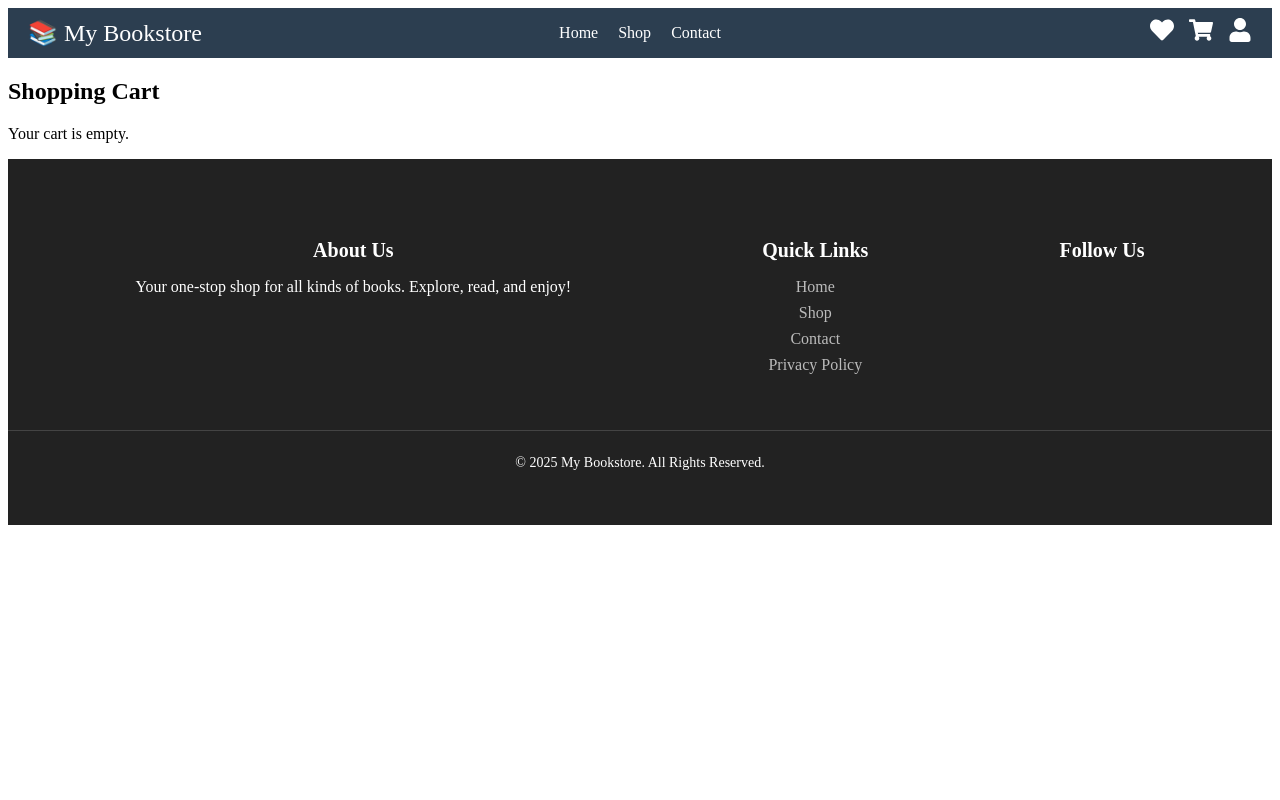
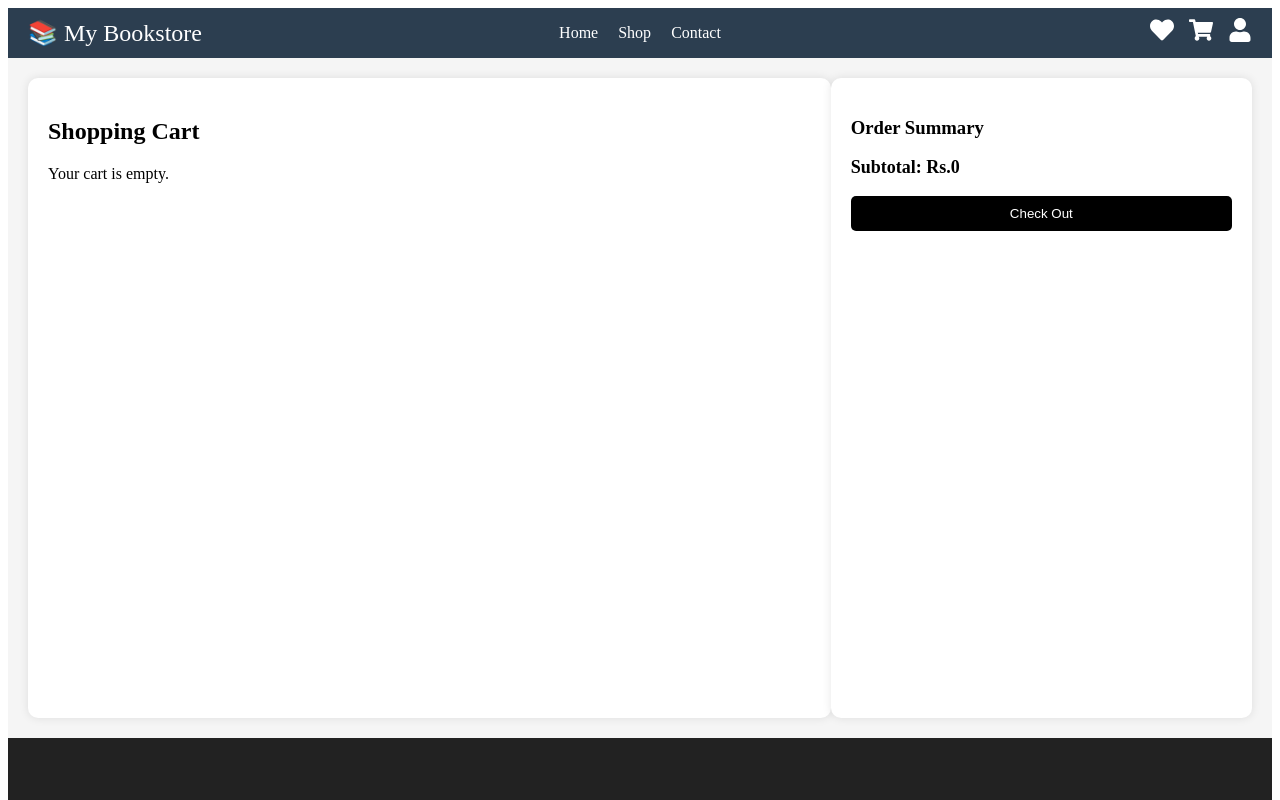
Before and after one commit to mqasim5171/frontend, a React (Create React App) app: page /cart in a window 1280 px wide. Shown: the top 800 px of the page. Built offline with nearby package versions, Linux system fonts and the light colour scheme.

Commit message:
last commit

```diff
--- a/src/CartContext.js
+++ b/src/CartContext.js
@@ -5,12 +5,32 @@ export const CartContext = createContext();
 export const CartProvider = ({ children }) => {
   const [cart, setCart] = useState([]);
 
+
   const addToCart = (book) => {
-    setCart((prevCart) => [...prevCart, book]);
+    setCart((prevCart) => {
+      const existingBook = prevCart.find((item) => item.id === book.id);
+      if (existingBook) {
+        return prevCart.map((item) =>
+          item.id === book.id ? { ...item, quantity: item.quantity + 1 } : item
+        );
+      }
+      return [...prevCart, { ...book, price: parseFloat(book.price.replace("$", "")), quantity: 1 }];
+    });
+  };
+
+
+  const removeFromCart = (bookId) => {
+    setCart((prevCart) =>
+      prevCart
+        .map((item) =>
+          item.id === bookId ? { ...item, quantity: item.quantity - 1 } : item
+        )
+        .filter((item) => item.quantity > 0)
+    );
   };
 
   return (
-    <CartContext.Provider value={{ cart, addToCart }}>
+    <CartContext.Provider value={{ cart, addToCart, removeFromCart }}>
       {children}
     </CartContext.Provider>
   );
--- a/src/pages/Cart.css
+++ b/src/pages/Cart.css
@@ -1,60 +1,98 @@
-.cart-container {
+.cart-page {
+  display: flex;
+  justify-content: space-between;
   padding: 20px;
   background-color: #f5f5f5;
   min-height: 80vh;
 }
 
+.cart-container {
+  flex: 2;
+  padding: 20px;
+  background-color: white;
+  border-radius: 10px;
+  box-shadow: 0 0 10px rgba(0, 0, 0, 0.1);
+}
+
 .cart-items {
   display: flex;
   flex-direction: column;
-    gap: 10px;
-    margin-bottom: 30px;
+  gap: 15px;
 }
 
 .cart-item {
   display: flex;
   align-items: center;
   gap: 20px;
+  padding: 15px;
   background-color: #fff;
-    padding: 10px;
-    border-radius: 5px;
-    box-shadow: 0px 0px 10px rgba(0, 0, 0, 0.1);
+  border-radius: 8px;
+  box-shadow: 0 0 8px rgba(0, 0, 0, 0.1);
 }
 
-  .cart-item img {
+.cart-item-img {
   width: 100px;
-    height: 150px;
+  height: 120px;
   object-fit: cover;
 }
 
-  .cart-item-details h4 {
-    margin: 0;
-    font-size: 18px;
+.cart-item-details {
+  display: flex;
+  flex-direction: column;
+  gap: 5px;
 }
 
-  .billing-form {
+.quantity-controls {
   display: flex;
-    flex-direction: column;
-    gap: 15px;
-    max-width: 400px;
+  align-items: center;
+  gap: 10px;
 }
 
-  .billing-form input {
-    padding: 10px;
+.qty-btn {
+  padding: 5px 10px;
+  background-color: #ddd;
+  border: none;
   border-radius: 5px;
-    border: 1px solid #ccc;
+  cursor: pointer;
 }
 
-  .billing-form button {
+.qty-btn:hover {
+  background-color: #bbb;
+}
+
+.qty-count {
+  font-size: 16px;
+  font-weight: bold;
+}
+
+.delete-icon {
+  color: red;
+  cursor: pointer;
+}
+
+.order-summary {
+  flex: 1;
+  padding: 20px;
+  background-color: white;
+  border-radius: 10px;
+  box-shadow: 0 0 10px rgba(0, 0, 0, 0.1);
+}
+
+.subtotal {
+  font-size: 18px;
+  font-weight: bold;
+}
+
+.checkout-btn {
+  width: 100%;
   padding: 10px;
-    background-color: #ff5733;
+  background-color: black;
+  color: white;
   border: none;
-    color: #fff;
   border-radius: 5px;
   cursor: pointer;
-    transition: background-color 0.3s;
 }
 
-  .billing-form button:hover {
-    background-color: #e63e22;
+.checkout-btn:hover {
+  background-color: #333;
 }
--- a/src/pages/Cart.js
+++ b/src/pages/Cart.js
@@ -1,21 +1,44 @@
 import React, { useContext } from "react";
 import { CartContext } from "../CartContext";
+import "../pages/Cart.css";
+import { Trash2 } from "lucide-react"; // Importing a trash icon
 
 const Cart = () => {
-  const { cart } = useContext(CartContext);
+  const { cart, addToCart, removeFromCart } = useContext(CartContext);
 
   return (
-    <div>
+    <div className="cart-page">
+      <div className="cart-container">
         <h2>Shopping Cart</h2>
         {cart.length === 0 ? (
           <p>Your cart is empty.</p>
         ) : (
-        <ul>
-          {cart.map((book, index) => (
-            <li key={index}>{book.title} - {book.price}</li>
+          <div className="cart-items">
+            {cart.map((book) => (
+              <div key={book.id} className="cart-item">
+                <img src={book.image} alt={book.title} className="cart-item-img" />
+                <div className="cart-item-details">
+                  <h4>{book.title}</h4>
+                  <p>Rs.{book.price}</p>
+                  <div className="quantity-controls">
+                    <button className="qty-btn" onClick={() => removeFromCart(book.id)}>-</button>
+                    <span className="qty-count">{book.quantity}</span>
+                    <button className="qty-btn" onClick={() => addToCart(book)}>+</button>
+                    <Trash2 onClick={() => removeFromCart(book.id)} className="delete-icon" />
+                  </div>
+                </div>
+              </div>
             ))}
-        </ul>
+          </div>
         )}
+      </div>
+
+      {/* Order Summary Section */}
+      <div className="order-summary">
+        <h3>Order Summary</h3>
+        <p className="subtotal">Subtotal: Rs.{cart.reduce((total, book) => total + book.price * book.quantity, 0)}</p>
+        <button className="checkout-btn">Check Out</button>
+      </div>
     </div>
   );
 };
```
Lines whose indentation alone changed are shown as unchanged.
